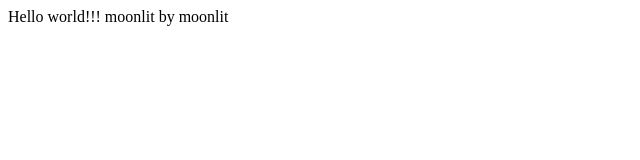
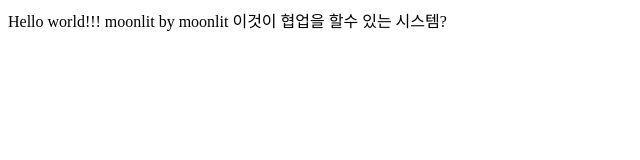
Before and after one commit to moonlitby/moonlit_study, a plain HTML site: page index.html in a window 1280 px wide. Shown: the whole page, without its empty margins (0-640 px from the left). Drawn offline with Linux system fonts and the light colour scheme.

Commit message:
7¶óÀÎ Ã߰¡

```diff
--- a/index.html
+++ b/index.html
@@ -4,6 +4,7 @@
 
 		Hello world!!!
 		moonlit by moonlit
+		이것이 협업을 할수 있는 시스템?
 
 	</body>
 
```
